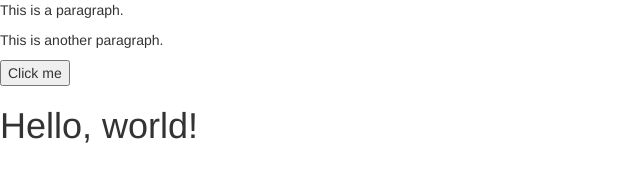
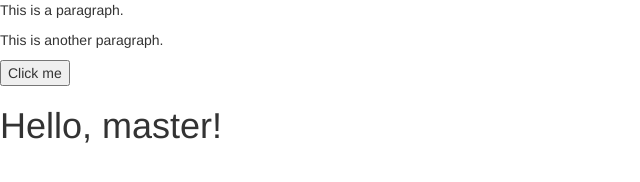
Before and after one commit to gratianmuntean/psvProject, a plain HTML site: page index.html in a window 1280 px wide. Shown: the full height of the page, 0-640 px from the left. Drawn offline with Linux system fonts and the light colour scheme.

Commit message:
modification

```diff
--- a/index.html
+++ b/index.html
@@ -17,7 +17,7 @@
 
 <button>Click me</button>
 
-    <h1>Hello, world!</h1>
+    <h1>Hello, master!</h1>
     <script src="JQuery/jquery-3.2.1.min.js"></script>
     <script src="bootstrap/js/bootstrap.min.js"></script>
     <script src="script.js"></script>
```
